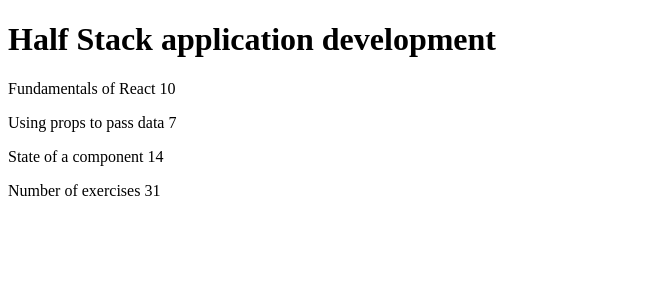
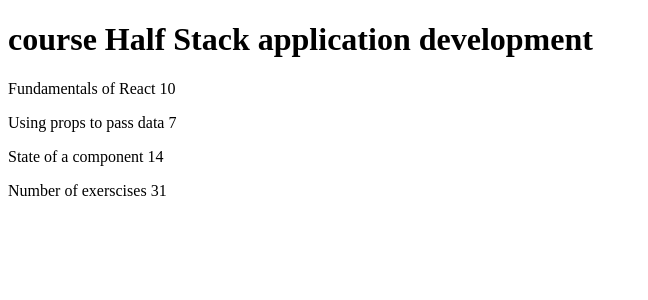
Before and after one commit to rogeriofabriciodev/Exercises, a React (Create React App) app in the folder part1/: page / in a window 1280 px wide. Shown: the top 300 px of the page, without its empty margins (0-648 px from the left). Built offline with nearby package versions, Linux system fonts and the light colour scheme.

Commit message:
Exercise 1.1 finished
Exercise 1.1 finished

```diff
--- a/part1/src/App.js
+++ b/part1/src/App.js
@@ -1,6 +1,31 @@
 import React from 'react'
 
+const Header = (props) => {
+  return (
+    <div>
+      <h1>course {props.course}</h1>
+    </div>
+  )
+}
+
+const Content = (props) => {
+  return (
+    <p>
+      {props.part} {props.exercises}
+    </p>
+  )
+}
+
+const Total = (props) => {
+  return (
+    <p>
+      Number of exerscises {props.exercises1 + props.exercises2 + props.exercises3}
+    </p>
+  )
+}
+
 const App = () => {
+
   const course = 'Half Stack application development'
   const part1 = 'Fundamentals of React'
   const exercises1 = 10
@@ -11,17 +36,11 @@ const App = () => {
 
   return (
     <div>
-      <h1>{course}</h1>
-      <p>
-        {part1} {exercises1}
-      </p>
-      <p>
-        {part2} {exercises2}
-      </p>
-      <p>
-        {part3} {exercises3}
-      </p>
-      <p>Number of exercises {exercises1 + exercises2 + exercises3}</p>
+      <Header course={course} />
+      <Content part={part1} exercises={exercises1} />
+      <Content part={part2} exercises={exercises2} />
+      <Content part={part3} exercises={exercises3} />
+      <Total exercises1={exercises1} exercises2={exercises2} exercises3={exercises3} />
     </div>
   )
 }
```
